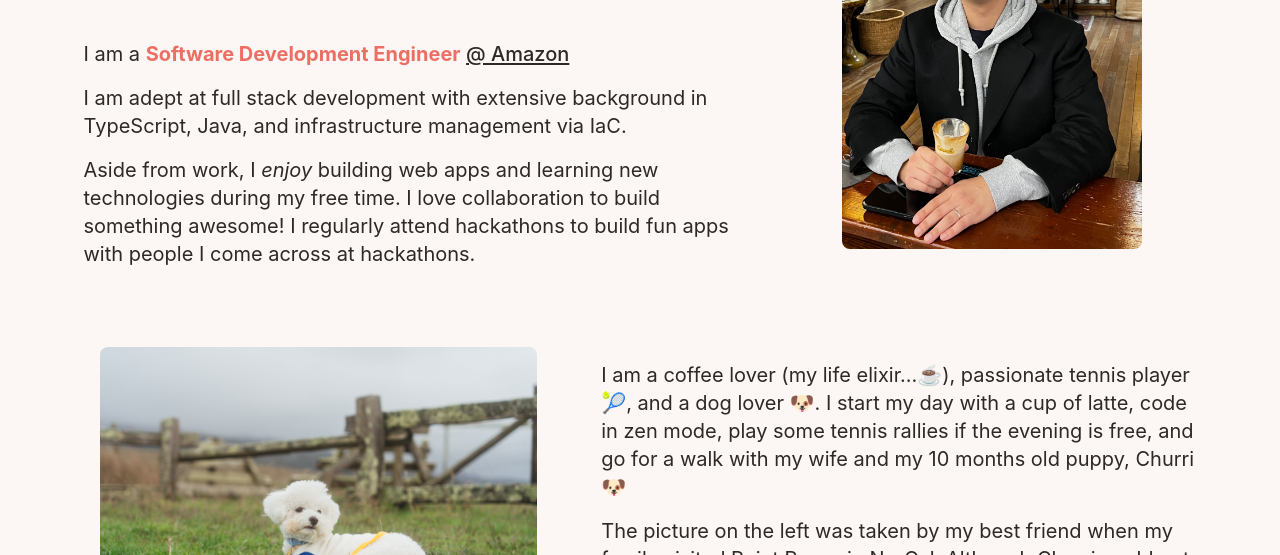
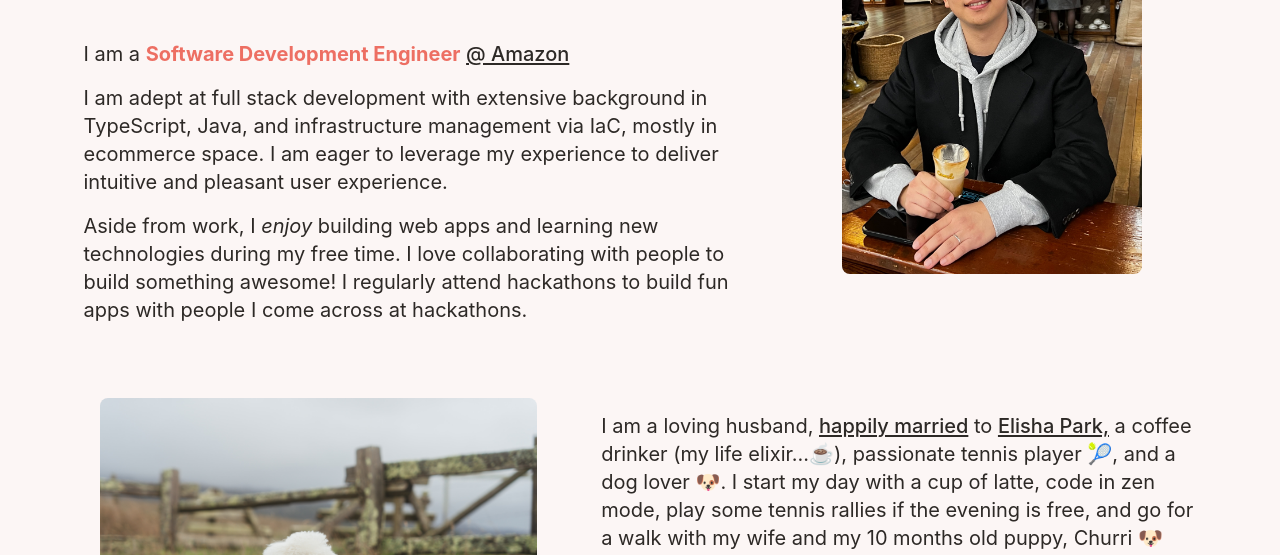
Before and after one commit to GoKooma/michaelkoo.dev, a Gatsby site: page / in a window 1280 px wide. Shown: the part 397-952 px from the top of the page. Built offline with nearby package versions, Linux system fonts and the light colour scheme; Gatsby itself is replaced by a stand-in of ours.

Commit message:
Update homepage

```diff
--- a/src/pages/index.tsx
+++ b/src/pages/index.tsx
@@ -61,12 +61,14 @@ const IndexPage = () => (
               Software Development Engineer
             </span>
             {' '}
-            <a className="underline hover:underline hover:text-theme-pop-highlight" href="amazon.com">&#64; Amazon</a>
+            <a className="underline hover:underline hover:text-theme-pop-highlight" href="https://www.amazon.com">&#64; Amazon</a>
           </p>
           <p className="text-xl mb-4">
             I am adept at full stack development with extensive background
             {' '}
-            in TypeScript, Java, and infrastructure management via IaC.
+            in TypeScript, Java, and infrastructure management via IaC, mostly in ecommerce space.
+            {' '}
+            I am eager to leverage my experience to deliver intuitive and pleasant user experience.
           </p>
           <p className="text-xl">
             Aside from work, I
@@ -75,9 +77,9 @@ const IndexPage = () => (
             {' '}
             building web apps and learning new technologies during my free time.
             {' '}
-            I love collaboration to build something awesome! I regularly attend hackathons
+            I love collaborating with people to build something awesome!
             {' '}
-            to build fun apps with people I come across at hackathons.
+            I regularly attend hackathons to build fun apps with people I come across at hackathons.
           </p>
         </div>
         <div className="py-4 md:py-12 m-auto md:ml-4">
@@ -104,7 +106,15 @@ const IndexPage = () => (
         </div>
         <div className="py-4 md:py-12">
           <p className="text-xl mb-4">
-            I am a coffee lover (my life elixir...☕️), passionate tennis player 🎾,
+            I am a loving husband,
+            {' '}
+            <a className="underline hover:underline hover:text-theme-pop-highlight" href="https://elishamichael.day">happily married</a>
+            {' '}
+            to
+            {' '}
+            <a className="underline hover:underline hover:text-theme-pop-highlight" href="https://elishapark.webflow.io/">Elisha Park,</a>
+            {' '}
+            a coffee drinker (my life elixir...☕️), passionate tennis player 🎾,
             {' '}
             and a dog lover 🐶. I start my day with a cup of latte, code in zen mode,
             {' '}
```
